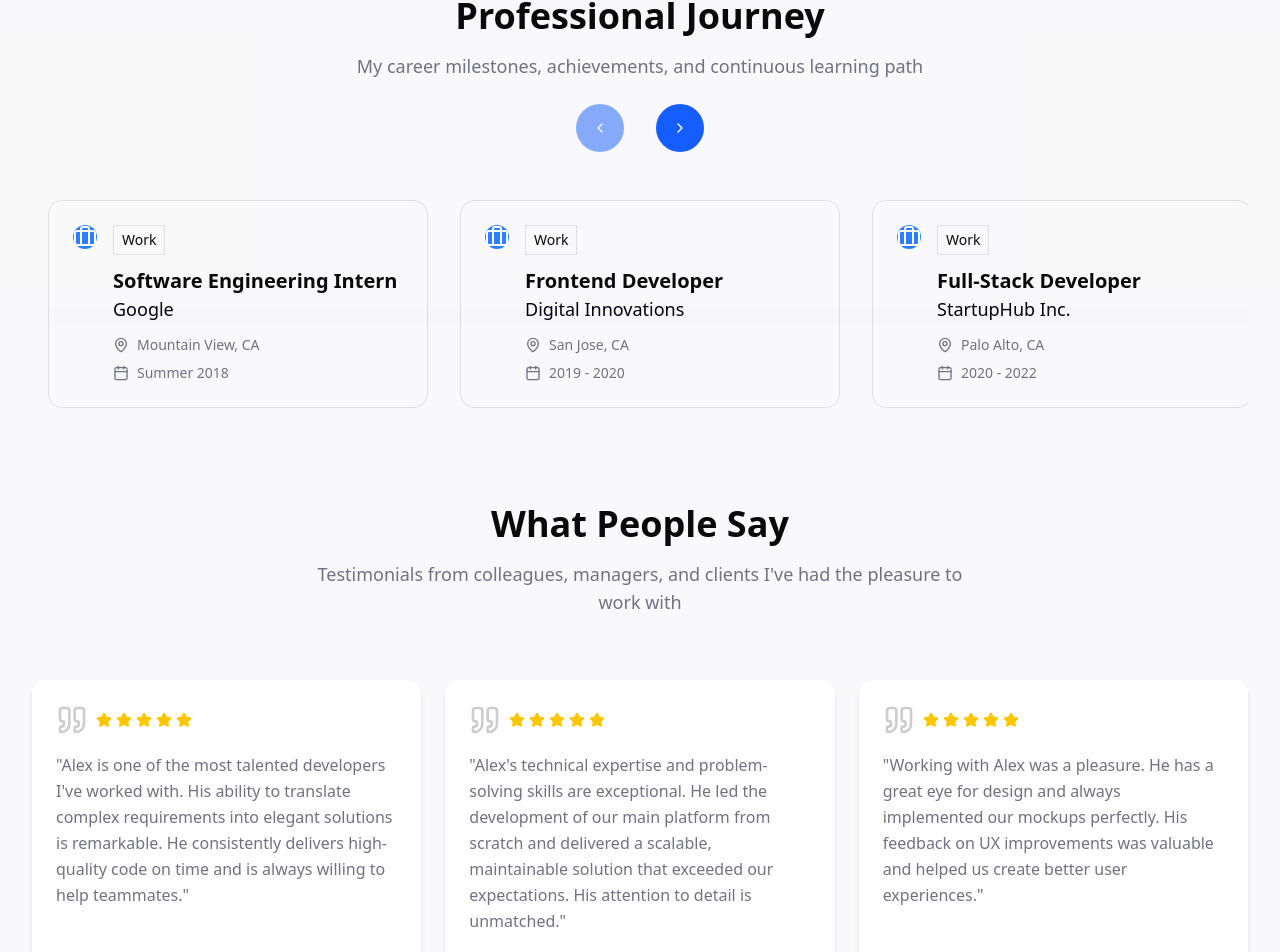
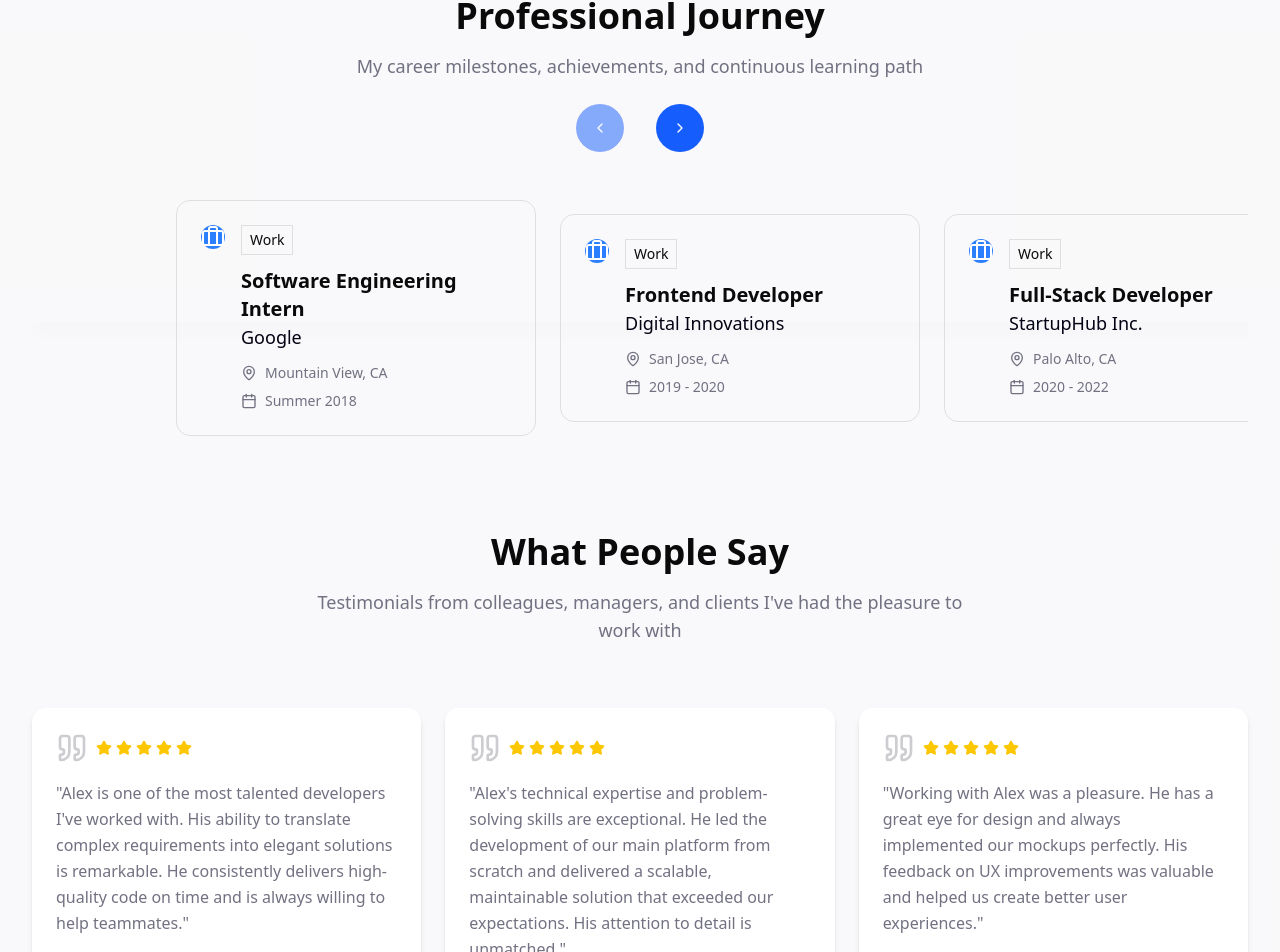
Before and after one commit to ramizik/my-website, a React (Vite) app: page / in a window 1280 px wide. Shown: the part 3522-4474 px from the top of the page. Built offline with nearby package versions, Linux system fonts and the light colour scheme.

Commit message:
Fix Timeline Card Layout and Positioning

```diff
--- a/src/components/TimelineSection.tsx
+++ b/src/components/TimelineSection.tsx
@@ -294,7 +294,7 @@ export default function TimelineSection() {
           {/* Scrollable Timeline */}
           <div
             ref={timelineRef}
-            className="overflow-x-auto overflow-y-hidden scrollbar-hide px-4 pt-24 pb-8 cursor-grab select-none"
+            className="overflow-x-auto overflow-y-hidden scrollbar-hide px-8 pt-24 pb-8 cursor-grab select-none"
             onScroll={checkScrollButtons}
             onMouseDown={handleMouseDown}
             onMouseMove={handleMouseMove}
@@ -302,13 +302,13 @@ export default function TimelineSection() {
             onMouseLeave={handleMouseLeave}
             style={{ scrollBehavior: isDragging ? 'auto' : 'smooth' }}
           >
-            <div className="relative flex items-center gap-8 py-12 justify-start" style={{ width: 'max-content', minWidth: '100%' }}>
+            <div className="relative flex items-center gap-6 py-12 justify-center" style={{ width: 'max-content', minWidth: 'calc(100% + 200px)' }}>
               {/* Timeline Line */}
               <div className="absolute top-1/2 -translate-y-1/2 left-0 right-0 h-2 bg-gradient-to-r from-blue-500 via-purple-500 to-green-500 rounded-full shadow-lg"></div>
 
               {/* Timeline Items */}
-              {timelineItems.map((item, index) => (
-                <div key={item.id} className="relative flex flex-col items-center flex-shrink-0 z-10 first:ml-8 last:mr-8" style={{ width: '380px' }}>
+              {timelineItems.slice(0, 3).map((item, index) => (
+                <div key={item.id} className="relative flex flex-col items-center flex-shrink-0 z-10" style={{ width: '360px' }}>
                   {/* Timeline Card */}
                   <Card
                     data-timeline-card
```
